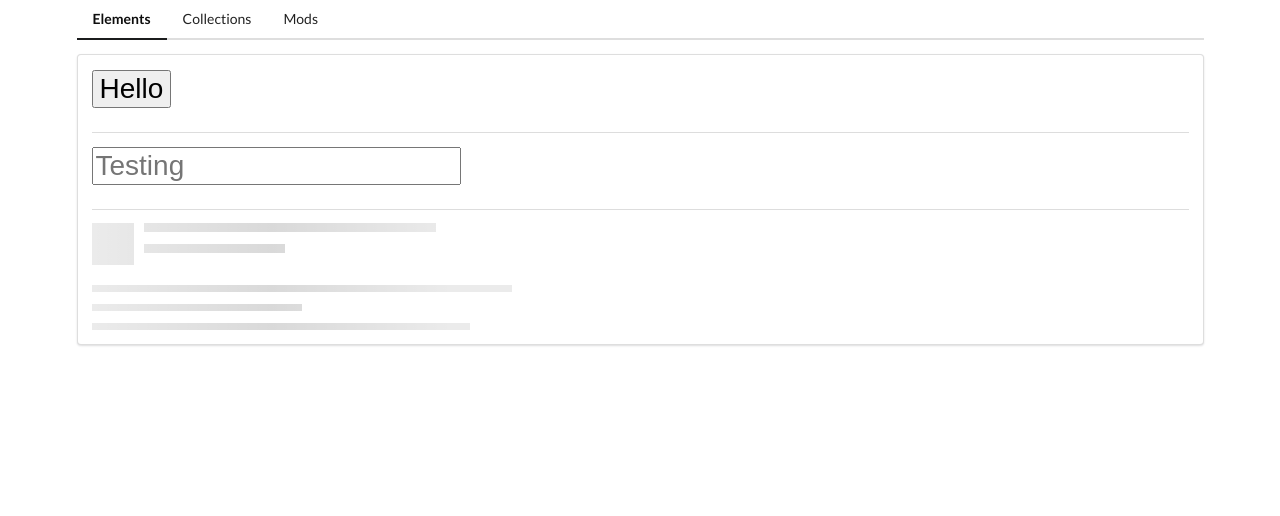
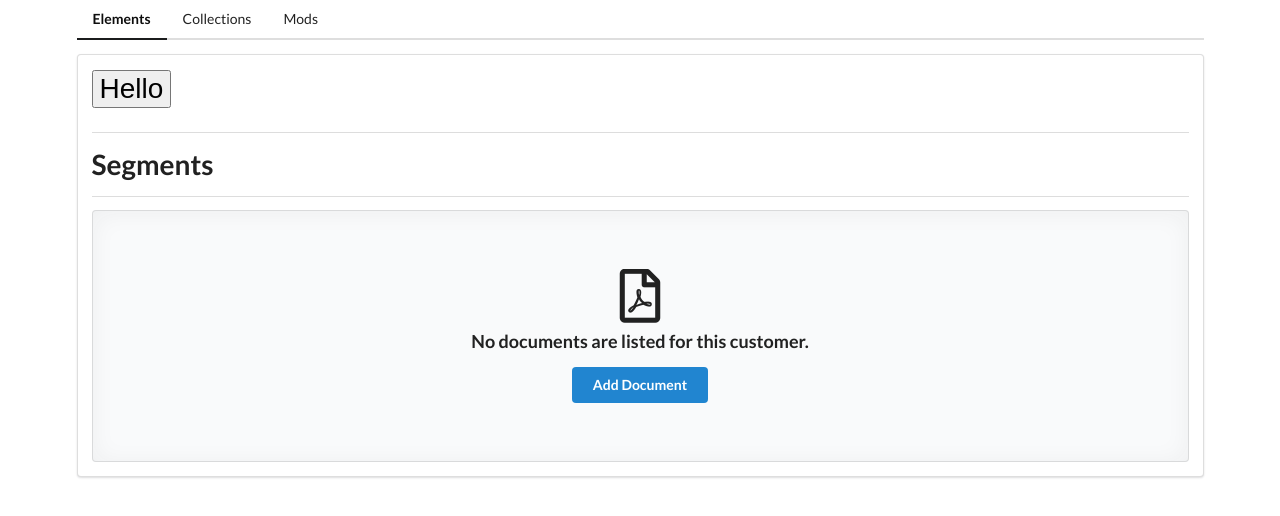
Before and after one commit to Tony940426/Angular-Comps, an Angular app: page /elements in a window 1280 px wide. Shown: the top 516 px of the page. Built offline with nearby package versions, Linux system fonts and the light colour scheme.

Commit message:
Added another component - Segment

```diff
--- a/src/app/elements/elements-home/elements-home.component.html
+++ b/src/app/elements/elements-home/elements-home.component.html
@@ -2,6 +2,6 @@
     <button>Hello</button>
 </app-divider>
 <app-divider>
-<Input placeholder="Testing">
+    Segments
 </app-divider>
-<app-placeholder [header] = "true"></app-placeholder>
+<app-segment></app-segment>
--- a/src/app/elements/elements.module.ts
+++ b/src/app/elements/elements.module.ts
@@ -6,13 +6,15 @@
 import { PlaceholderComponent } from './placeholder/placeholder.component';
 import { TimesDirective } from './times.directive';
 import { SharedModule } from '../shared/shared.module';
+import { SegmentComponent } from './segment/segment.component';
 
 
 @NgModule({
   declarations: [
     ElementsHomeComponent,
     PlaceholderComponent,
-    TimesDirective
+    TimesDirective,
+    SegmentComponent
   ],
   imports: [
     CommonModule,
--- /dev/null
+++ b/src/app/elements/segment/segment.component.html
@@ -0,0 +1,7 @@
+<div class="ui placeholder segment">
+    <div class="ui icon header">
+      <i class="pdf file outline icon"></i>
+      No documents are listed for this customer.
+    </div>
+    <button class="ui primary button">Add Document</button>
+  </div>
```
Also changed, not shown: src/app/elements/segment/segment.component.ts (added, +10 -0 lines), src/app/elements/segment/segment.component.css (added).
